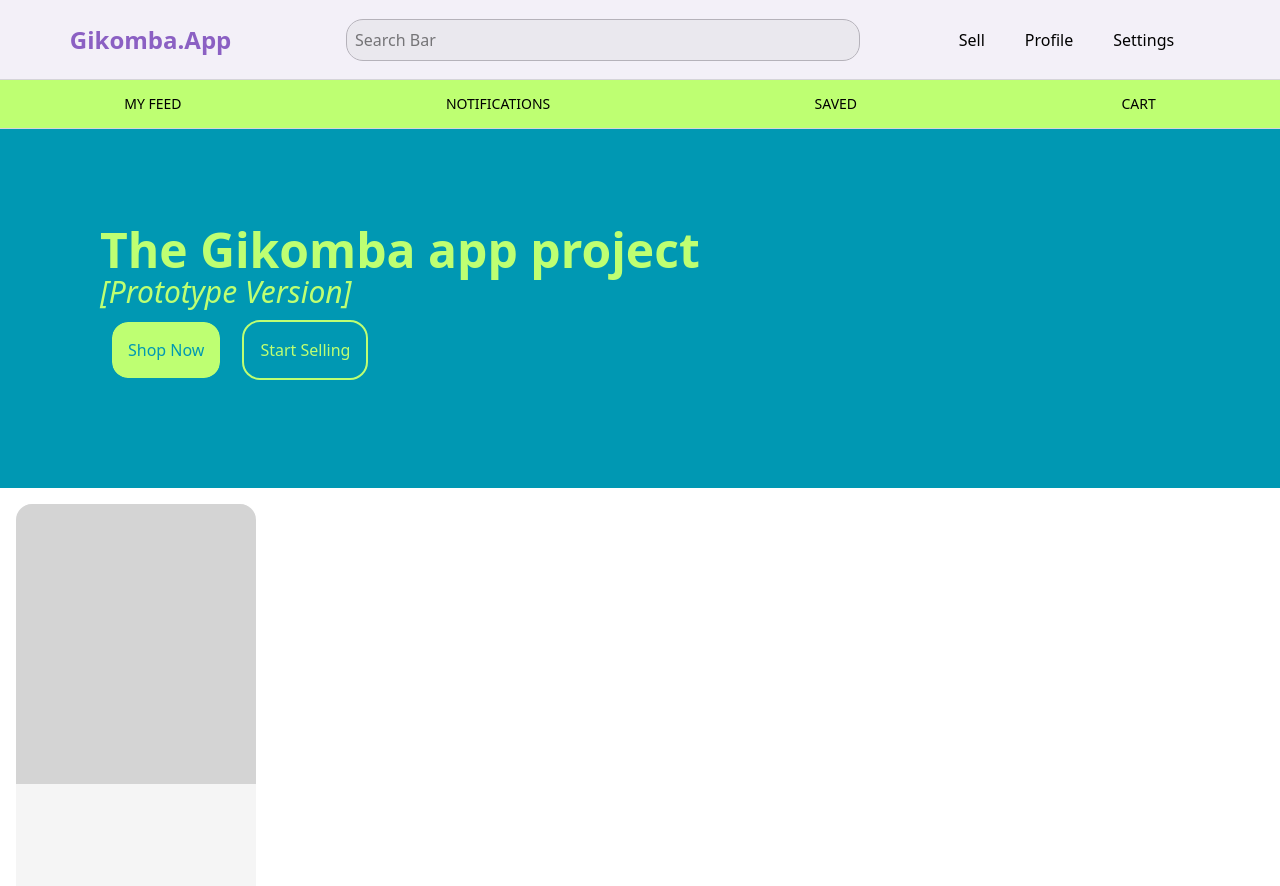
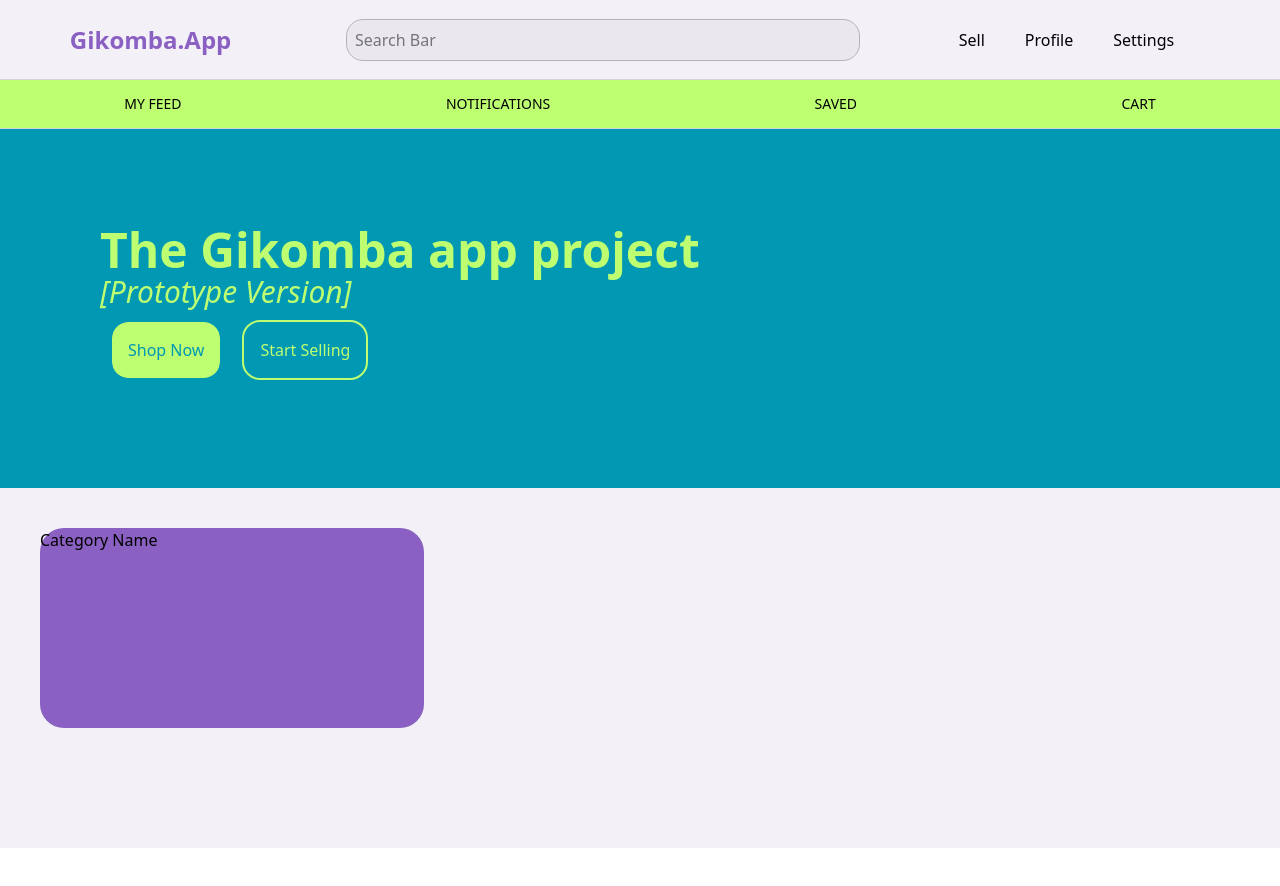
Before and after one commit to gikombaapp/gikapp-prototype, a React (Vite) app: page / in a window 1280 px wide. Shown: the top 886 px of the page. After the commit the page ends 848 px from the top, so only its background shows below. Built offline with nearby package versions, Linux system fonts and the light colour scheme.

Commit message:
start on categories section

```diff
--- /dev/null
+++ b/src/components/CategoriesSection.jsx
@@ -0,0 +1,14 @@
+import React from 'react'
+
+function CategoriesSection() {
+  return (
+    <div className='flex flex-row flex-wrap w-full h-[45vh] bg-[#F3F0F8]'>
+        <div className='h-50 w-[30%] bg-[#8B60C3] m-10 rounded-3xl'>
+            {/* Section Card */}
+            <h3>Category Name</h3>
+        </div>
+    </div>
+  )
+}
+
+export default CategoriesSection
--- a/src/pages/Home.jsx
+++ b/src/pages/Home.jsx
@@ -1,5 +1,6 @@
 import React from "react";
 import ProductCard from "../components/ProductCard";
+import CategoriesSection from "../components/CategoriesSection"
 
 function Home() {
   return (
@@ -21,9 +22,7 @@ function Home() {
           </button>
         </div>
       </header>
-      <div>
-        <ProductCard />
-      </div>
+      <CategoriesSection />
     </>
   );
 }
```
